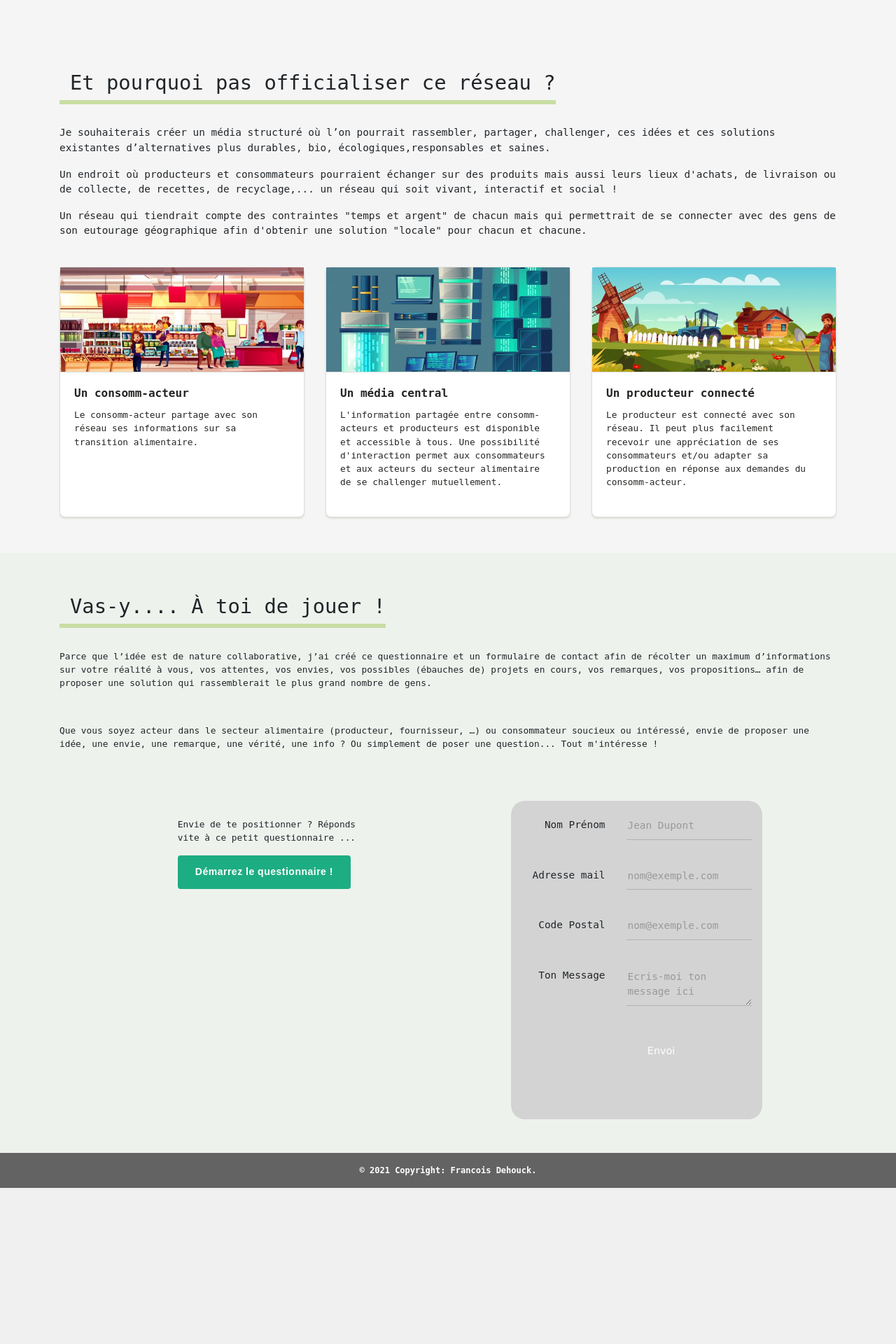
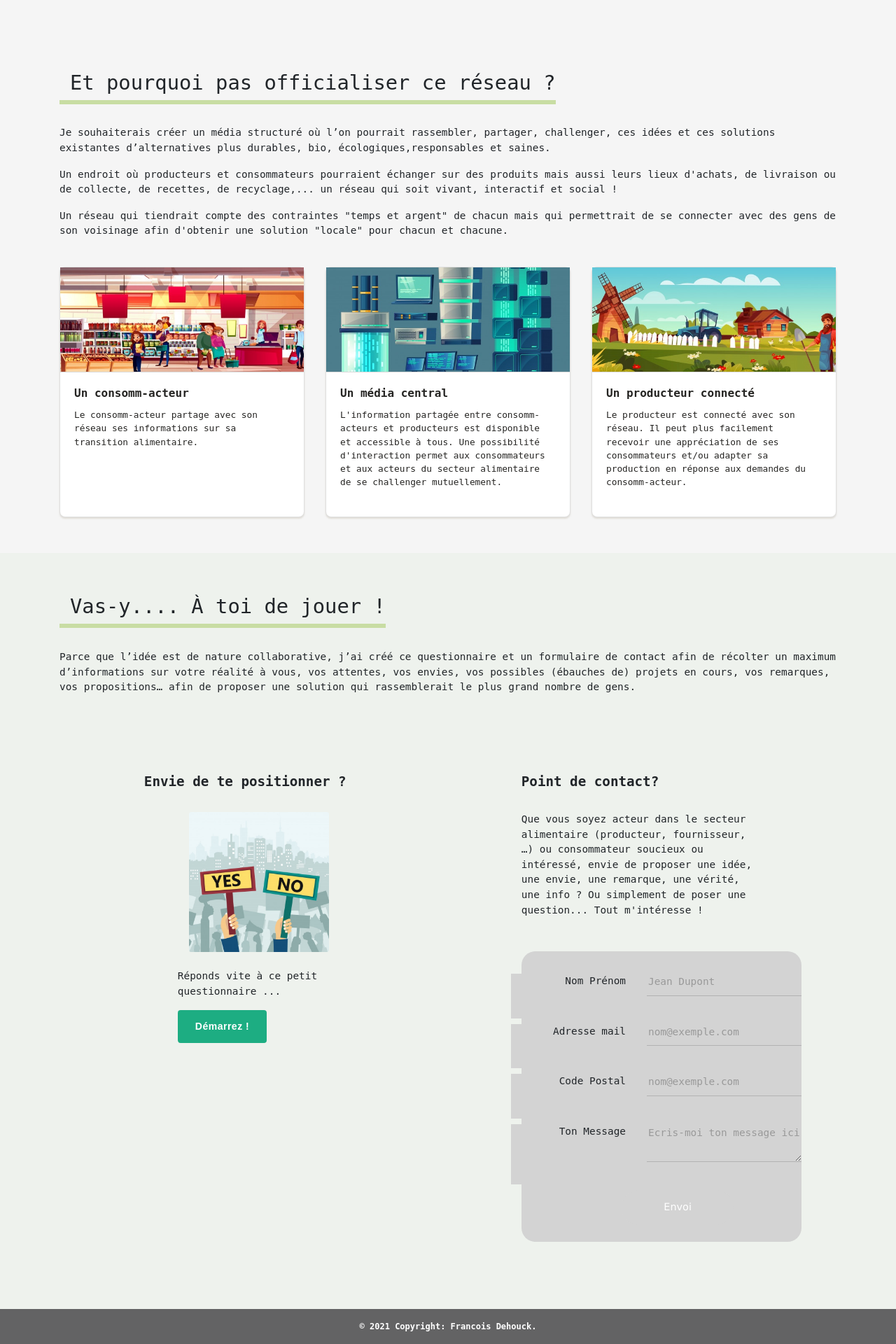
Before and after one commit to FrountchD/transit_beta, a Flask app: page / in a window 1280 px wide. Shown: the part 2513-4433 px from the top of the page at 70% size. Before the commit the page ends 4210 px from the top, so only its background shows below. Run offline with Flask 2, Linux system fonts and the light colour scheme; some libraries are stand-ins or nearby versions.

Commit message:
webiste_mobile_v7

```diff
--- a/app/templates/index.html
+++ b/app/templates/index.html
@@ -133,13 +133,14 @@
 		               <br>
 		               <!-- Button -->
 		               <div class="alignbutton mb-5 pl-xl-5">
-			                  <a href="https://www.survio.com/survey/d/F1J6G9N8A9J9K6A6L" target="_blank" style="display:inline-block;text-decoration:none;text-align:left;background-color:#1dad82;color:#ffffff;font-family: 'Source Code Pro', monospace;;-webkit-border-radius:4px;-moz-border-radius:4px;border-radius:4px;padding:11px 25px;font-size:14px;line-height:180%;font-weight: bold;letter-spacing: 0.5px">Démarrez le questionnaire !</a>
+			                  <a href="https://www.surveylegend.com/s/3rrg" target="_blank" style="display:inline-block;text-decoration:none;text-align:left;background-color:#1dad82;color:#ffffff;font-family: 'Source Code Pro', monospace;;-webkit-border-radius:4px;-moz-border-radius:4px;border-radius:4px;padding:11px 25px;font-size:14px;line-height:180%;font-weight: bold;letter-spacing: 0.5px">Démarrez le questionnaire !</a>
+                        <!--https://www.survio.com/survey/d/F1J6G9N8A9J9K6A6L-->
                    </div>
 	             </div>
           </div>
 
       </div>
-
+Fd1$1234
         <!-- End Intro text -->
 
 
@@ -506,7 +507,7 @@
                             					<!--  <hr class="divider py-1 bg-dark" /> -->
                                       <p style="font-size:0.9rem;"> Je souhaiterais créer un média structuré où l’on pourrait rassembler, partager, challenger, ces idées et ces solutions existantes d’alternatives plus durables, bio, écologiques,responsables et saines. </p>
                                       <p style="font-size: 0.9rem;"> Un endroit où producteurs et consommateurs pourraient échanger sur des produits mais aussi leurs lieux d'achats, de livraison ou de collecte, de recettes, de recyclage,... un réseau qui soit vivant, interactif et social ! </p>
-                                      <p style="font-size: 0.9rem;"> Un réseau qui tiendrait compte des contraintes "temps et argent" de chacun mais qui permettrait de se connecter avec des gens de son eutourage géographique afin d'obtenir une solution "locale" pour chacun et chacune.   </p>
+                                      <p style="font-size: 0.9rem;"> Un réseau qui tiendrait compte des contraintes "temps et argent" de chacun mais qui permettrait de se connecter avec des gens de son voisinage afin d'obtenir une solution "locale" pour chacun et chacune.   </p>
 
 
                             				</div>
@@ -637,8 +638,8 @@
                                             <div class="col">
                                               <h2 class="pb-4 mt-xl-5 text-center text-md-left" > <span id="underlinetitle" >Vas-y.... &Agrave toi de jouer !  </span>  </h2>
 
-                                              <p class="mb-5 text-align-left" style="font-size:0.8rem;"> Parce que l’idée est de nature collaborative, j’ai créé ce questionnaire et un formulaire de contact afin de récolter un maximum d’informations sur votre réalité à vous, vos attentes, vos envies, vos possibles (ébauches de) projets en cours, vos remarques, vos propositions… afin de proposer une solution qui rassemblerait le plus grand nombre de gens.</p>
-                                              <p class="mb-5 text-align-left" style="font-size:0.8rem;"> Que vous soyez acteur dans le secteur alimentaire (producteur, fournisseur, …) ou consommateur soucieux ou intéressé, envie de proposer une idée, une envie, une remarque, une vérité, une info ? Ou simplement de poser une question... Tout m'intéresse !  </p>
+                                              <p class="mb-3 text-align-left" style="font-size:0.9rem;"> Parce que l’idée est de nature collaborative, j’ai créé ce questionnaire et un formulaire de contact afin de récolter un maximum d’informations sur votre réalité à vous, vos attentes, vos envies, vos possibles (ébauches de) projets en cours, vos remarques, vos propositions… afin de proposer une solution qui rassemblerait le plus grand nombre de gens.</p>
+
                                             </div>
                                           </div>
 
@@ -651,25 +652,41 @@
 
                               <div class="container-xl">
 
-                                <div class="row mx-3">
+                                <div class="row mx-xl-3">
 
 
                                  <!--  left part -->
                                   <div class="col-md-4 mx-auto pt-4 pb-5 mb-5">
 
+                                           <h2 class="pb-4 mt-xl-5" style="font-size:1.2rem; font-weight:600;">Envie de te positionner ?  </h2>
 
-                                    		   <p class="pl-xl-5 " style="font-size:0.8rem;"> Envie de te positionner ? Réponds vite à ce petit questionnaire ...</p>
+
+
+                                           <div class="pb-4" style="text-align: center; border-radius:8px;">
+                                             <img src="/static/voteyesno.jpg" class="card-img earthsize" style="width:200px; height:200px;">
+                                           </div>
+
+
+                                           <p class="pl-xl-5 " style="font-size:0.9rem;"> Réponds vite à ce petit questionnaire ...</p>
+
+
 
                                     		    <br>
 
                                     		  <!-- Button -->
-                                    		 <div class="alignbutton mb-5 pl-xl-5">
-                                    			   <a href="https://www.survio.com/survey/d/F1J6G9N8A9J9K6A6L" target="_blank" style="display:inline-block;text-decoration:none;text-align:left;background-color:#1dad82;color:#ffffff;font-family:Arial, Helvetica, sans-serif;-webkit-border-radius:4px;-moz-border-radius:4px;border-radius:4px;padding:11px 25px;font-size:14px;line-height:180%;font-weight: bold;letter-spacing: 0.5px">Démarrez le questionnaire !</a>
-                                       </div>
+                                    		 <div class="alignbutton mb-5 pl-xl-5" style="width:310px;">
+                                    			   <a href="https://www.survio.com/survey/d/F1J6G9N8A9J9K6A6L" target="_blank" style="display:inline-block;text-decoration:none;text-align:left;background-color:#1dad82;color:#ffffff;font-family:Arial, Helvetica, sans-serif;-webkit-border-radius:4px;-moz-border-radius:4px;border-radius:4px;padding:11px 25px;font-size:14px;line-height:180%;font-weight: bold;letter-spacing: 0.5px">Démarrez !</a>
+                                         </div>
 
                                   </div>
 
-                                  <div class="col-md-4 offset-md-2 mx-auto pt-4 pb-5 mb-5" id="contactFormFinal">
+                                  <div class="col-md-4 offset-md-2 mx-auto pt-4 pb-5 mb-5">
+                                    <h2 class="pb-4 mt-xl-5" style="font-size:1.2rem; font-weight:600;">Point de contact?  </h2>
+
+
+                                    <p class="mb-5 text-align-left" style="font-size:0.9rem;"> Que vous soyez acteur dans le secteur alimentaire (producteur, fournisseur, …) ou consommateur soucieux ou intéressé, envie de proposer une idée, une envie, une remarque, une vérité, une info ? Ou simplement de poser une question... Tout m'intéresse !  </p>
+
+                                  <div id="contactFormFinal">
 
                               	     <form class="" method="post">
 
@@ -720,6 +737,7 @@
                               				  </div>
                               	     </form>
 
+                                   </div>
                                   </div>
 
 
```
Also changed, not shown: app/static/voteyesno.jpg (added).
